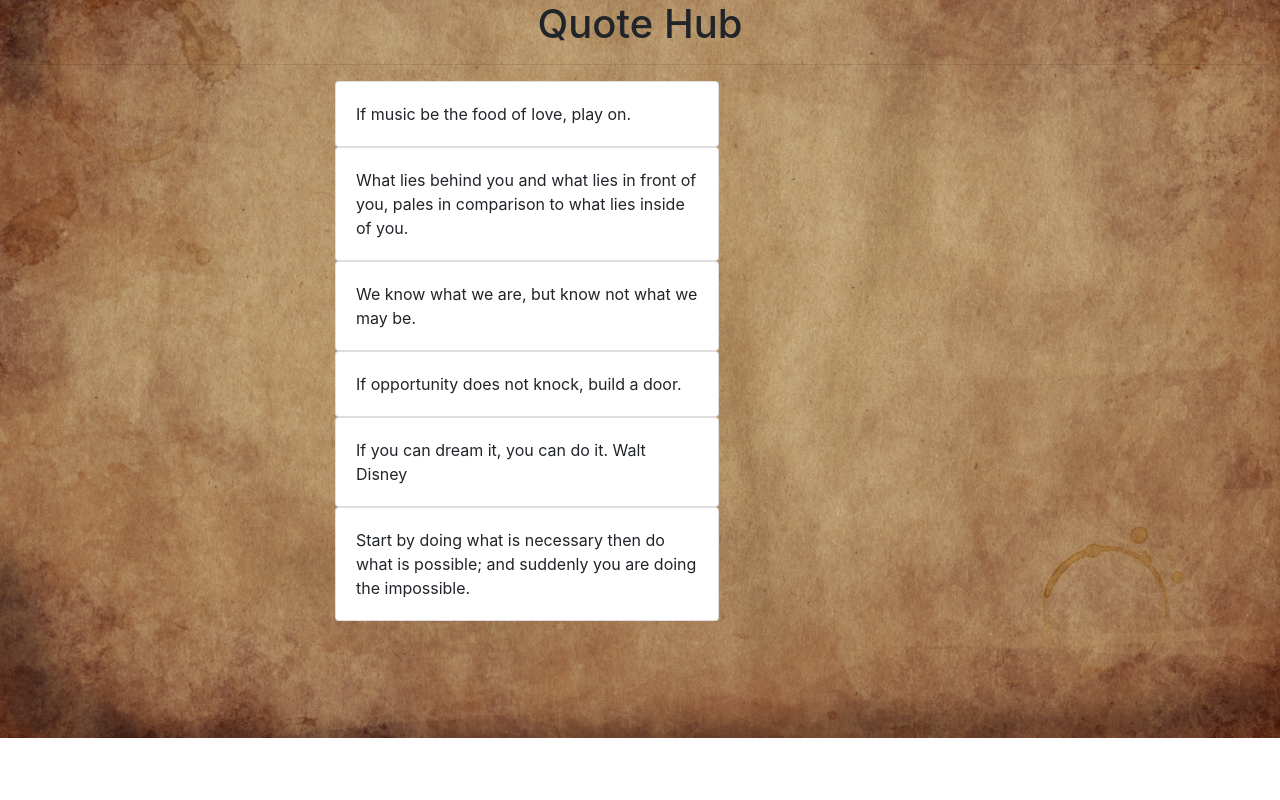
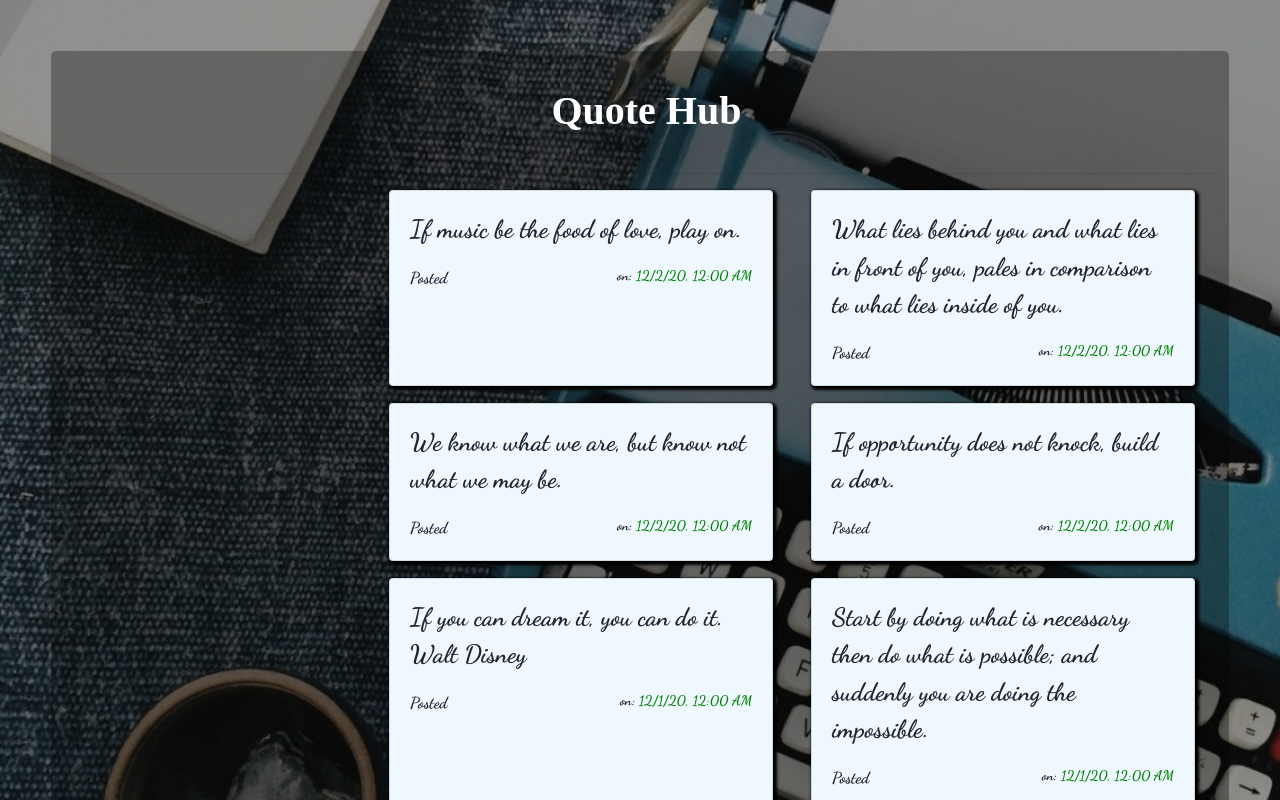
Before and after one commit to Missy-Olivia/Quotes, an Angular app: page / in a window 1280 px wide. Shown: the top 800 px of the page. Built offline with nearby package versions, Linux system fonts and the light colour scheme.

Commit message:
added styles and details to app

```diff
--- a/src/app/quote-details/quote-details.component.html
+++ b/src/app/quote-details/quote-details.component.html
@@ -1 +1,6 @@
-<p>quote-details works!</p>
+<h6 class="card-subtitle mb-2 text-muted"> - {{readQuote.author}} <span id="when">Posted: {{readQuote.datePosted|datePipe}} days ago.</span> </h6>
+<div class="container-fluid" id="buttons">
+  <button class="btn btn-sm btn-success" (click)='upvote()'>{{readQuote.likes}} <i class="fa fa-thumbs-up" id="like"></i></button>
+  <button class="btn btn-sm hate" id="hate" (click)='downvote()'>{{readQuote.dislikes}} <i class="fa fa-thumbs-down" id="dislike"></i></button>
+  <button class="btn btn-sm btn-danger" id="del" (click)='deleteQuote(true)'><i class="fa fa-trash" id="delete"></i></button>
+</div>
--- a/src/app/quote-details/quote-details.component.ts
+++ b/src/app/quote-details/quote-details.component.ts
@@ -1,4 +1,5 @@
-import { Component, OnInit } from '@angular/core';
+import { Component, OnInit, Input, Output, EventEmitter } from '@angular/core';
+import { Quote } from '../quote';
 
 @Component({
   selector: 'app-quote-details',
@@ -6,10 +7,20 @@ import { Component, OnInit } from '@angular/core';
   styleUrls: ['./quote-details.component.css']
 })
 export class QuoteDetailsComponent implements OnInit {
-
+  @Input() readQuote: Quote;
+  @Output() isRead = new EventEmitter<boolean>();
+  deleteQuote(read:boolean){
+    this.isRead.emit(read);
+  }
+  upvote(){
+    this.readQuote.likes+=1;
+  }
+  downvote(){
+    this.readQuote.dislikes+=1;
+  }
   constructor() { }
 
-  ngOnInit(): void {
+  ngOnInit() {
   }
 
 }
--- a/src/app/quotes/quotes.component.css
+++ b/src/app/quotes/quotes.component.css
@@ -0,0 +1,55 @@
+h1{
+    font-family: 'Special Elite', cursive;
+    color: white;
+    text-align: center;
+    font-weight: bolder;
+    padding-bottom: 2%;
+    padding-top: 2%;
+
+  }
+  h4{
+    font-family: 'Dancing Script', cursive;  }
+  span{
+    font-family: 'Dancing Script', cursive;
+  }
+  .overlay{
+    background-color:rgba(0, 0, 0, 0.301);
+    border-radius: 5px;
+    margin-top:4%;
+    margin-left: 4%;
+    margin-right: 4%;
+    margin-bottom: 5%;
+    padding-top: 1%;
+    padding-left: 1%;
+    padding-bottom: 5%;
+  }
+  #name{
+    color:rgb(43, 214, 0);
+    font-weight: 700;
+  }
+  .all-cards{
+    display: flex;
+    flex-wrap: wrap;
+    justify-content: space-around;
+  }
+  #quotes-button{
+    float: right;
+  }
+  .card{
+    margin-bottom: 2%;
+    background-color: aliceblue;
+    box-shadow: 2px 2px 3px 2px black;
+  }
+  #date{
+    float: right;
+    font-size: 14px;
+  }
+  #datecolor{
+    color: green;
+    font-weight: 700;
+  }
+  .card-text{
+    font-family: 'Dancing Script', cursive;
+    font-weight: 570;
+    font-size: 25px;
+  }
--- a/src/app/quotes/quotes.component.html
+++ b/src/app/quotes/quotes.component.html
@@ -12,6 +12,7 @@
             <div *ngFor="let quote of sortQuotes let i= index" class="card" style="width: 24rem;"  >
               <div class="card-body">
                 <p class="card-text" id="param">{{quote.quote}}</p>
+                <span class="card-subtitle mb-2">Posted <span id="date">on: <span id="datecolor">{{quote.datePosted|date:'short'}}</span></span></span>
               </div>
             </div>
           </div>
--- a/src/styles.css
+++ b/src/styles.css
@@ -1,9 +1,9 @@
 @import "~bootstrap/dist/css/bootstrap.css";
 @import '~font-awesome/css/font-awesome.css';
+@import url('https://fonts.googleapis.com/css2?family=Dancing+Script:wght@700&display=swap');
 body{
-    background-image:  url('../src/assets/p3.jpg');
+    background-image:  linear-gradient(rgba(0,0,0,0.4), rgba(0,0,0,0.4)), url('../src/assets/p1.jpeg');
     background-repeat: no-repeat;
     background-position: center;
     background-size: cover;
-
 }
```
